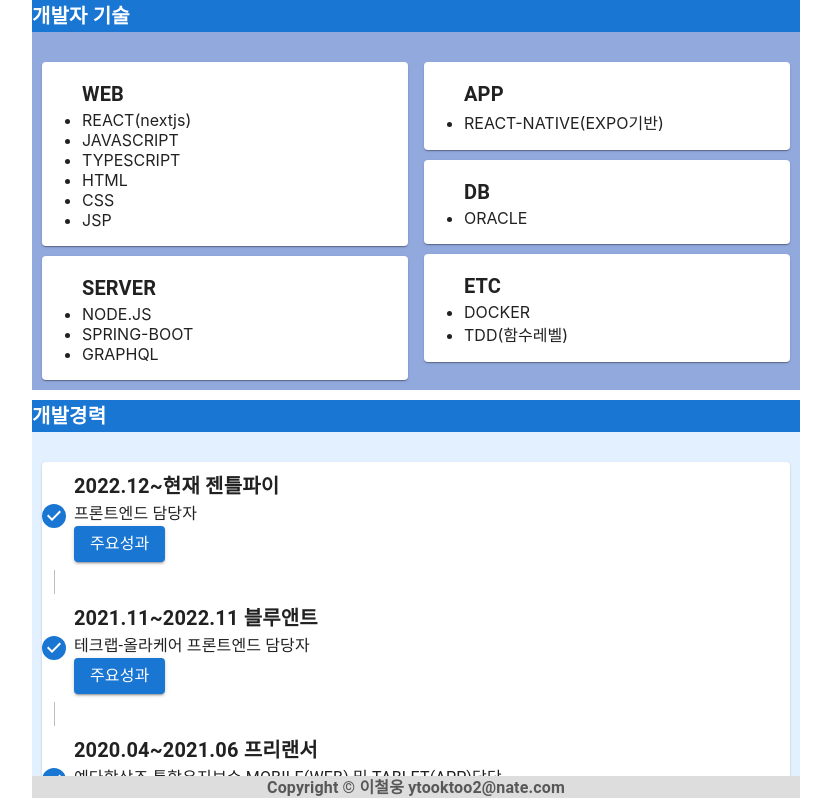
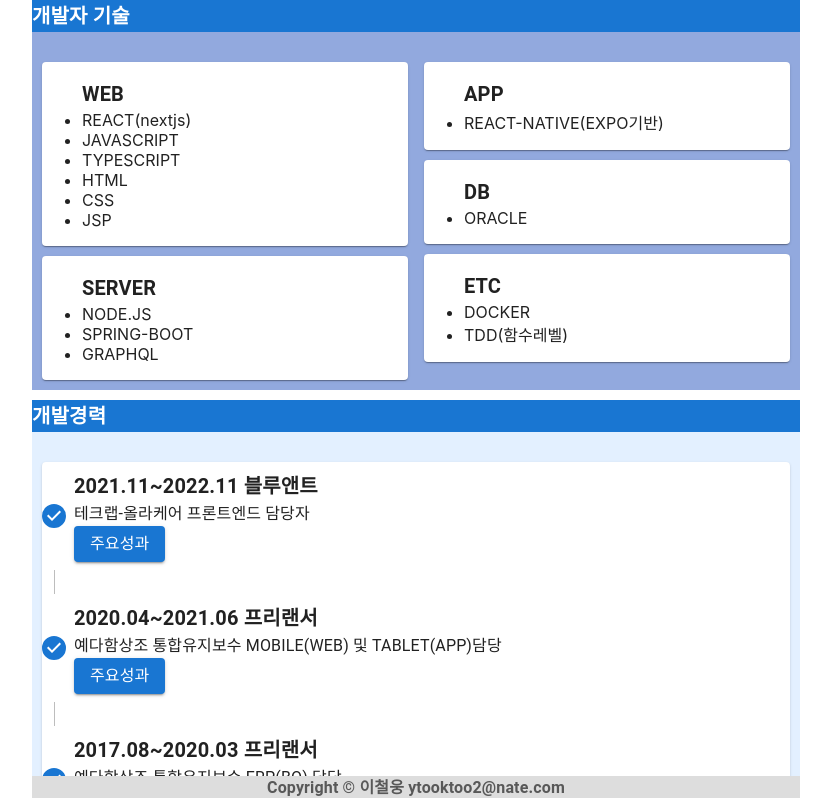
Before and after one commit to chulwoongLee/portfolio, a React (Create React App) app: page / in a window 1280 px wide. Shown: the top 798 px of the page, without its empty margins (224-1055 px from the left). Built offline with nearby package versions, Linux system fonts and the light colour scheme.

Commit message:
젠틀파이 제거

```diff
--- a/src/component/DevelopHistory.jsx
+++ b/src/component/DevelopHistory.jsx
@@ -16,11 +16,6 @@ import {
 } from "@mui/material";
 import StickHeader from "./StickHeader";
 let settingData = [
-  {
-    subject: "2022.12~현재 젠틀파이",
-    contents: "프론트엔드 담당자",
-    subContents: [],
-  },
   {
     subject: "2021.11~2022.11 블루앤트",
     contents: "테크랩-올라케어 프론트엔드 담당자",
```
